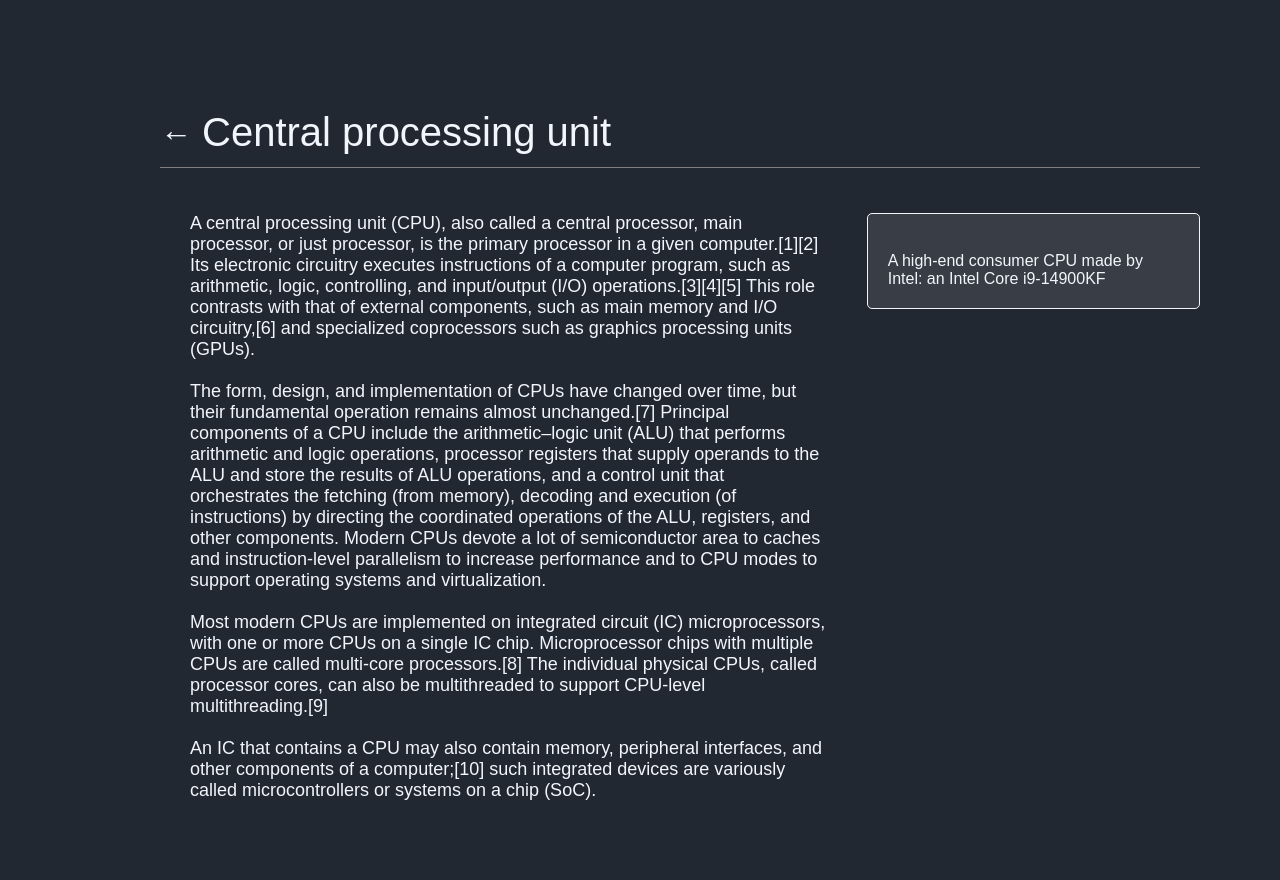
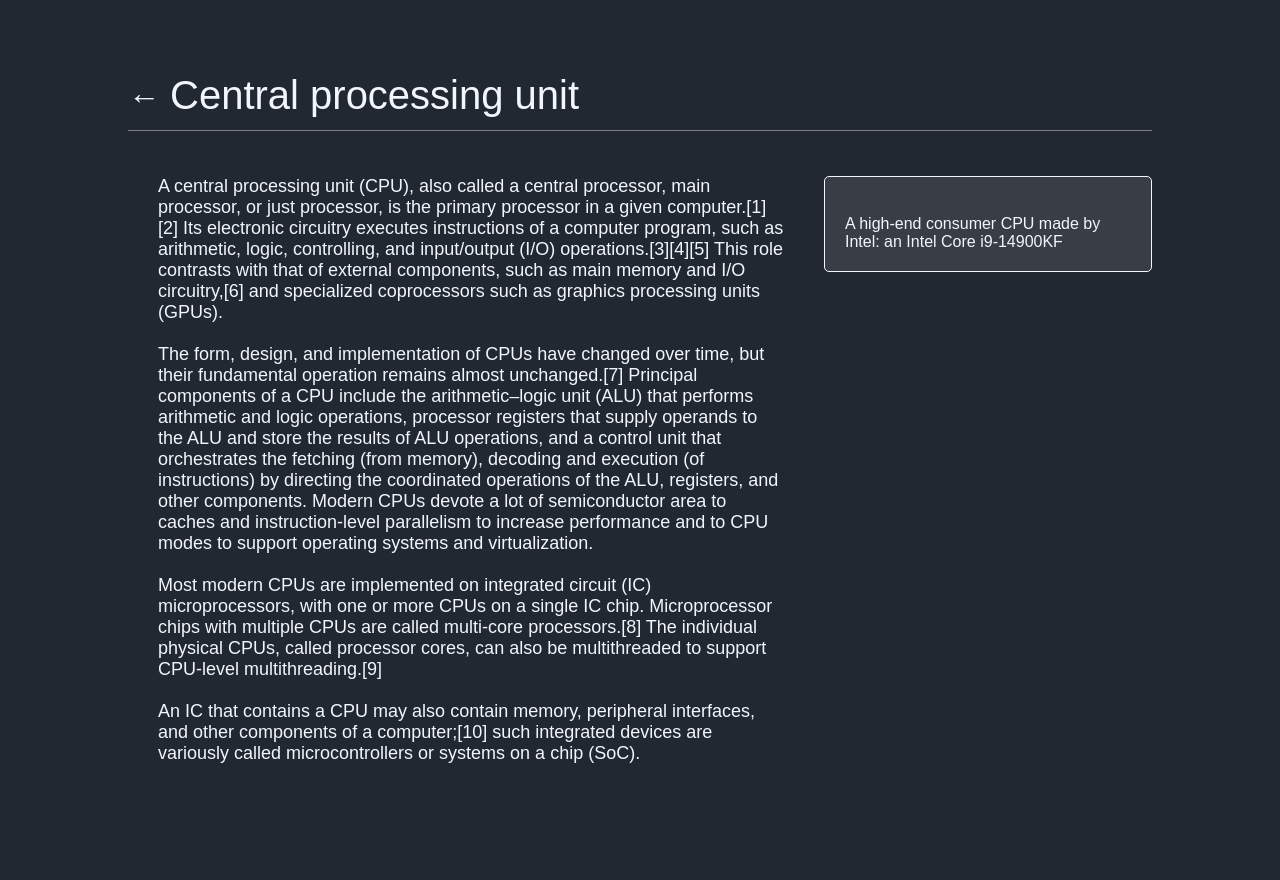
Before and after one commit to bay3m/GitGud-Learning-Web, a Python web app: template templates/cpu.html in a window 1280 px wide. After the commit the page ends 763 px from the top, so only its background shows below. Run offline with Jinja, Linux system fonts and the light colour scheme; the template is opened without the code that fills it, so the values that code supplies are empty.

Commit message:
fixed the messed up style

```diff
--- a/static/style.css
+++ b/static/style.css
@@ -16,7 +16,6 @@
     padding: 0;
     scroll-behavior: smooth;
     user-select: none;
-    /* overflow-y: hidden; */
 }
 
 ::-webkit-scrollbar {
@@ -25,7 +24,6 @@
 
 #carouselExampleControls img {
     height: 50vh;
-    /* width: 100%; */
     object-fit: cover;
     border-radius: 15px;
 }
@@ -53,7 +51,6 @@
 div.carousel_item{
     width: 60%;
     height: 90%;
-    /* background-color: rgb(246, 204, 204); */
     background-color: var(--color2);
     margin: auto;
     display: flex;
@@ -72,7 +69,6 @@
 
 .img_source_link {
     color: var(--color4);
-    /* text-decoration: none; */
 }
 
 /* Section 1 ----------------------------------------------------------------------------------------------- */
@@ -83,17 +79,14 @@
     width: 100%;
     background-color: var(--color1);
     color: white;
-    /* text-decoration: none; */
 }
 
 .main-header {
     margin-top: 30px;
     position: sticky;
-    /* top: 0; */
     z-index: 1050;
 }
 
-/* Navbar links */
 .navbar-nav .nav-link {
     color: #002b5c;
     font-weight: 500;
@@ -103,21 +96,18 @@
 
 .navbar-nav .nav-link:hover,
 .navbar-nav .nav-link.active {
-    color: #e63946; /* highlight color */
+    color: #e63946;
 }
 
-/* Logo text spacing */
 .navbar-brand span {
     font-size: 1rem;
     letter-spacing: 0.5px;
 }
 
-/* Mobile menu background fix */
 .navbar-collapse {
     background-color: white;
 }
 
-/* Optional shadow */
 .navbar {
     box-shadow: 0 2px 8px rgba(0,0,0,0.1);
 }
@@ -130,36 +120,6 @@
     font-weight: bold;
     margin-top: 80px;
 }
-
-/* .tooltip {
-    position: relative;
-    display: inline-block;
-}
-
-.tooltip .tooltiptext {
-    visibility: hidden;
-    width: 140px;
-    background-color: black;
-    color: var(--color4);
-    text-align: center;
-    border-radius: 10px;
-    padding: 5px;
-    position: absolute;
-    z-index: 1;
-    top: 125%;
-    left: 50%;
-    transform: translateX(-50%);
-    opacity: 0;
-    transform: opacity 5s;
-    font-size: 15px;
-    font-weight: lighter;
-    border: 1px solid white;
-} */
-
-/* .tooltip:hover .tooltiptext {
-    visibility: visible;
-    opacity: 1;
-} */
 
 div.border {
     width: 100vw;
@@ -497,7 +457,6 @@
     background: var(--color1);
     font-family: Arial, sans-serif;
     color: var(--color4);
-    padding: 40px;
 }
 
 .quiz-box {
--- a/templates/bai_quiz_page.html
+++ b/templates/bai_quiz_page.html
@@ -5,6 +5,11 @@
     <meta name="viewport" content="width=device-width, initial-scale=1.0">
     <title>Document</title>
     <link rel="stylesheet" href="../static/style.css">
+    <style>
+        body{
+            padding: 40px;
+        }
+    </style>
 </head>
 <body>
     <h2 style="text-align:center; margin: 25px;">Behaviorist AI Integration</h2>
--- a/templates/hfwbac_quiz_page.html
+++ b/templates/hfwbac_quiz_page.html
@@ -5,6 +5,11 @@
     <meta name="viewport" content="width=device-width, initial-scale=1.0">
     <title>Document</title>
     <link rel="stylesheet" href="../static/style.css">
+    <style>
+        body{
+            padding: 40px;
+        }
+    </style>
 </head>
 <body>
     <h2 style="text-align:center; margin: 25px;">Hardware Fundamentals with Behaviorist AI Concepts Quiz</h2>
```
Also changed, not shown: templates/hb_quiz_page.html (+6 -1 lines).
